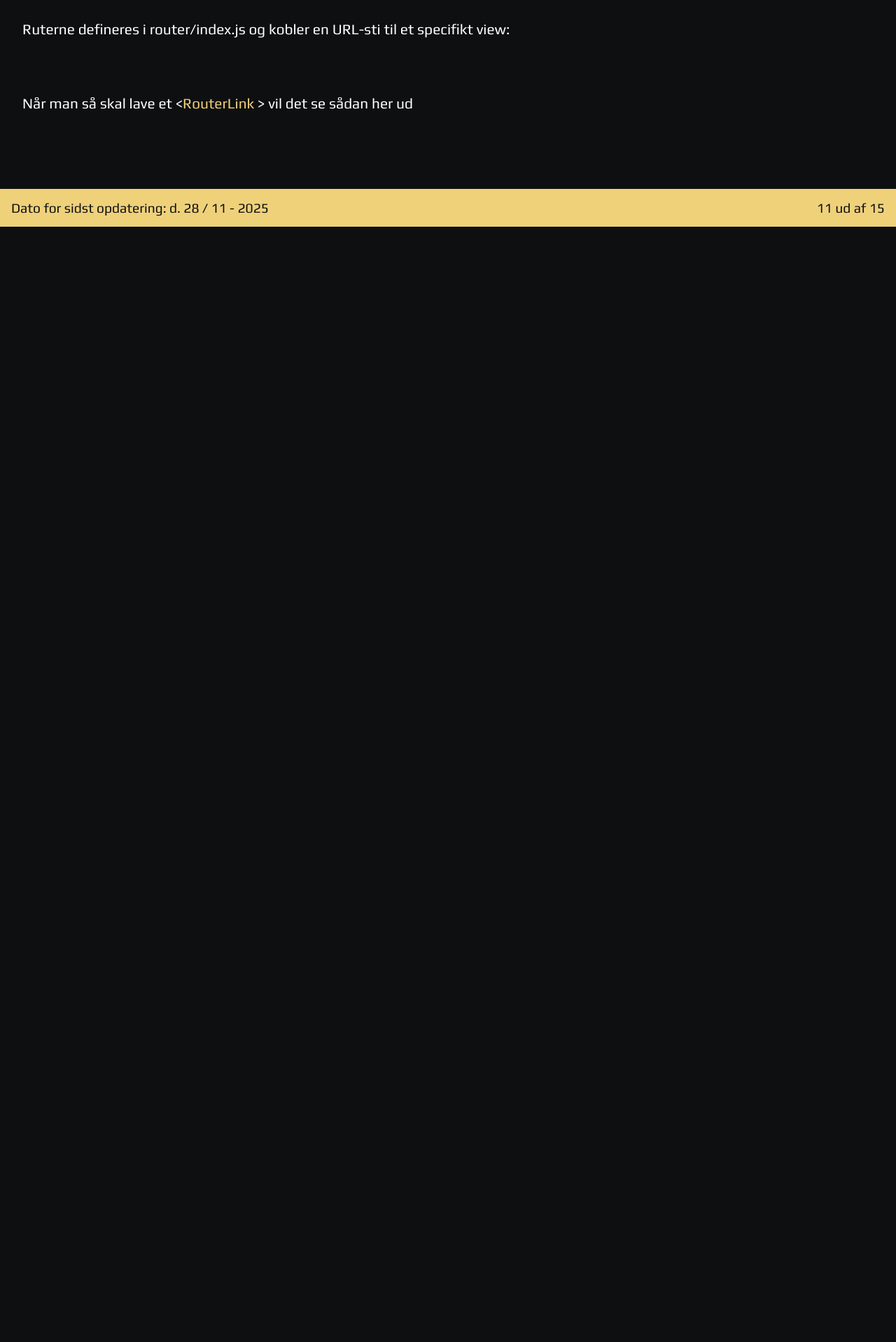
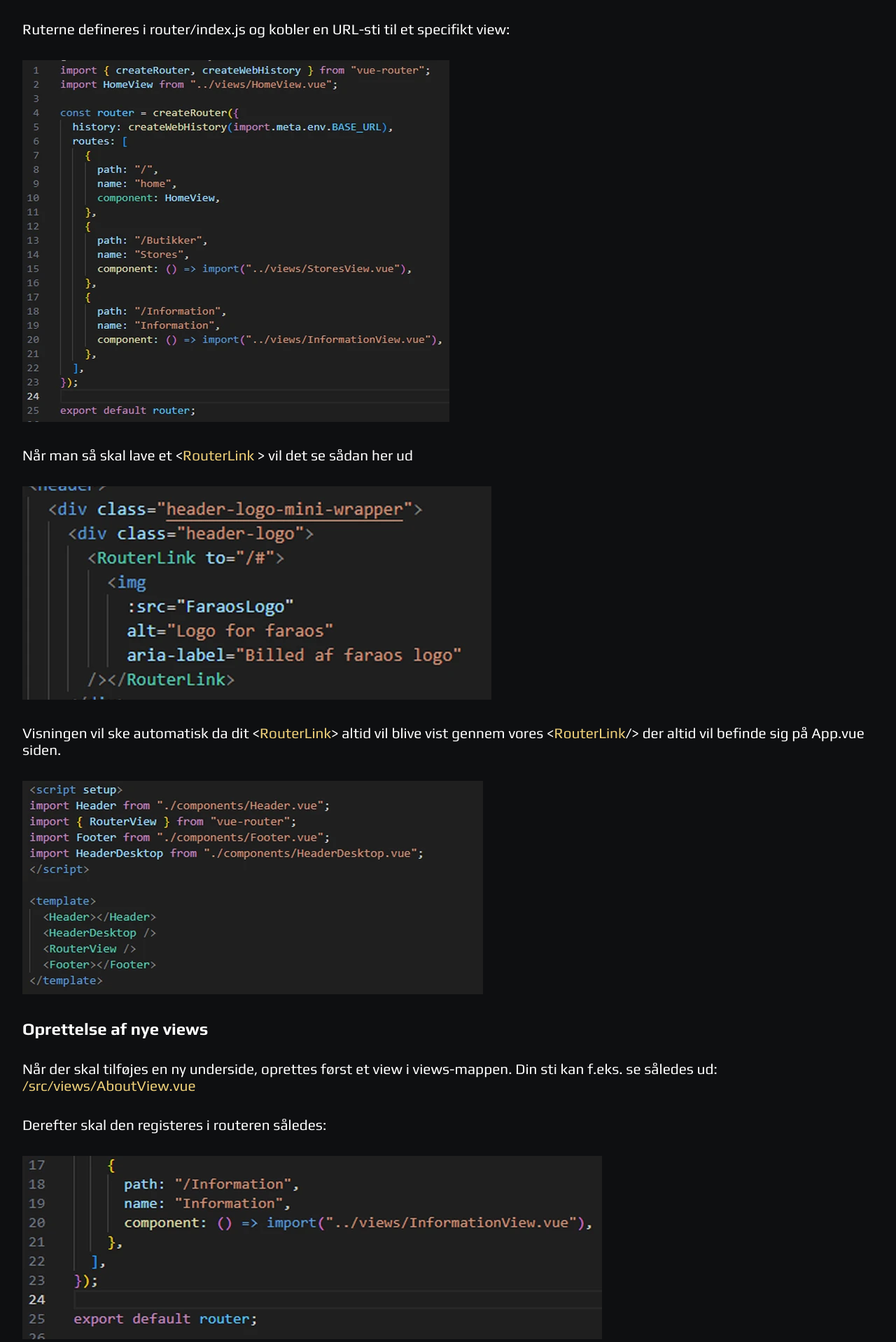
Before and after one commit to Dontosquare/Design-system-3-sem, a Vue app in the folder designmanual/: page /manage-routing in a window 1280 px wide. Shown: the part 522-2440 px from the top of the page at 70% size. Before the commit the page ends 846 px from the top, so only its background shows below. Built offline with nearby package versions, Linux system fonts and the light colour scheme; a web font is replaced by a local one.

Commit message:
Routing done

```diff
--- a/designmanual/src/views/ManageroutingView.vue
+++ b/designmanual/src/views/ManageroutingView.vue
@@ -9,7 +9,7 @@ import FooterComp from '@/components/FooterComp.vue';
     <div class="wrapper">
       <div class="text-wrapper">
         <h2>3.4 SPA-routing</h2>
-        <p>Projektet er opbygget som en Single Page Application (SPA), hvor navigationen håndteres af Vue Router.</p>
+        <p>Projektet er opbygget som en <b>Single Page Application (SPA)</b>, hvor navigationen håndteres af Vue Router.</p>
         <p>I stedet for at indlæse nye sider opdateres kun det område, hvor <<span class="color-change">RouterView</span> /> ligger i App.vue.</p>
         <p>Som intern retningslinje anvendes <<span class="color-change">RouterView</span> /> til al intern navigation mellem undersider, mens almindelige <<span class="color-change">a</span>>-<b>tags bruges kun til eksterne links</b>.</p>
         <p>Det sikrer korrekt SPA-adfærd og undgår unødige sideindlæsninger.</p>
@@ -17,8 +17,15 @@ import FooterComp from '@/components/FooterComp.vue';
       <div class="examples-wrapper">
         <h2>Eksempler fra vores kode:</h2>
         <p>Ruterne defineres i router/index.js og kobler en URL-sti til et specifikt view:</p>
-        <img class="" src="" alt="" />
+        <img class="examples-image-1" src="..\assets\image\manage-picture-7.webp" alt="Image of router paths" />
         <p>Når man så skal lave et <<span class="color-change">RouterLink </span>> vil det se sådan her ud</p>
+        <img class="examples-image-2" src="..\assets\image\manage-picture-8.webp" alt="Image of routerlinks" />
+        <p>Visningen vil ske automatisk da dit <<span class="color-change">RouterLink</span>> altid vil blive vist gennem vores <<span class="color-change">RouterLink</span>/> der altid vil befinde sig på App.vue siden.</p>
+        <img class="examples-image-3" src="..\assets\image\manage-picture-9.webp" alt="Image of routerlinks" />
+        <h2>Oprettelse af nye views</h2>
+        <p>Når der skal tilføjes en ny underside, oprettes først et view i views-mappen. Din sti kan f.eks. se således ud: <span class="color-change">/src/views/AboutView.vue</span></p>
+        <p>Derefter skal den registeres i routeren således:</p>
+        <img class="examples-image-4" src="..\assets\image\manage-picture-10.webp" alt="Image of new routes" />
       </div>
     </div>
   </main>
@@ -45,7 +52,16 @@ import FooterComp from '@/components/FooterComp.vue';
 
   .examples-wrapper {
     padding: 2rem;
+
+    p {
+      margin-bottom: 2rem;
+    }
+
+    .examples-image-3 {
+      margin-bottom: 2rem;
+    }
   }
+
 }
 
 
```
